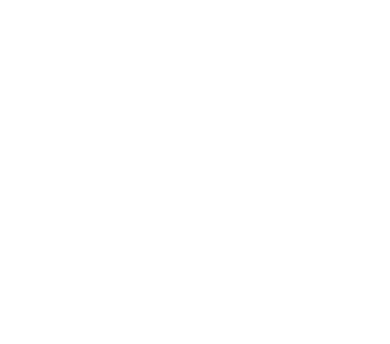
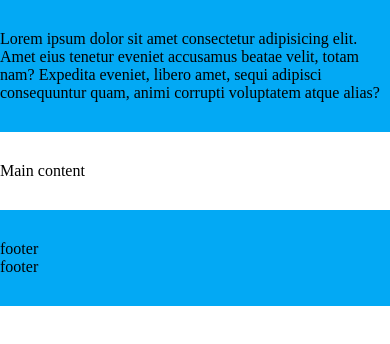
Before and after one commit to sauliusss/coming-soon, a plain HTML site: page index.html in a window 390 px wide. Drawn offline with Linux system fonts and the light colour scheme.

Commit message:
layout css

```diff
--- a/css/base/layout.css
+++ b/css/base/layout.css
@@ -0,0 +1,46 @@
+.container {
+  display: inline-block;
+  width: 100%;
+  padding-top: 60px;
+  padding-bottom: 60px;
+}
+
+.container > .row {
+  display: inline-block;
+  width: 800px;
+  margin-left: calc(50%-400px);
+}
+
+.container > .row-short {
+  display: inline-block;
+  width: 600px;
+  margin-left: calc(50%-300px);
+}
+
+@media (max-width: 900px) {
+  .container > .row {
+    width: 600px;
+    margin-left: calc(50%-300px);
+  }
+}
+
+@media (max-width: 700px) {
+  .container > .row,
+  .container > .row-short {
+    width: 400px;
+    margin-left: calc(50%-200px);
+  }
+}
+
+@media (max-width: 460px) {
+  .container {
+    padding-top: 30px;
+    padding-bottom: 30px;
+  }
+
+  .container > .row,
+  .container > .row-short {
+    width: 100%;
+    margin-left: 0;
+  }
+}
--- a/css/base/reset.css
+++ b/css/base/reset.css
@@ -4,4 +4,9 @@
   padding: 0;
   margin: 0;
   box-sizing: border-box;
+  vertical-align: top;
 }
+
+.bg-primary {
+  background-color: var(--primary-color);
+}
--- a/css/base/variables.css
+++ b/css/base/variables.css
@@ -0,0 +1,3 @@
+:root {
+  --primary-color: #03a9f4;
+}
--- a/css/pages/home.css
+++ b/css/pages/home.css
@@ -7,42 +7,3 @@
 @import "../components/form.css";
 @import "../components/mouse.css";
 @import "../components/progress-bar.css";
-
-.container {
-  width: 100%;
-  margin-left: calc(50%-500px);
-  background-color: aquamarine;
-}
-
-@media (max-width: 1100px) {
-  .container {
-    width: 800px;
-    margin-left: calc(50%-400px);
-    background-color: rgb(75, 127, 168);
-  }
-}
-
-@media (max-width: 900px) {
-  .container {
-    width: 600px;
-    margin-left: calc(50%-300px);
-    background-color: rgb(40, 99, 79);
-  }
-}
-
-@media (max-width: 700px) {
-  .container {
-    width: 400px;
-    margin-left: calc(50%-200px);
-    background-color: rgb(60, 86, 162);
-  }
-}
-
-@media (max-width: 500px) {
-  .container {
-    width: 100%;
-    margin-left: 0;
-    padding: 30px;
-    background-color: rgb(60, 86, 162);
-  }
-}
--- a/index.html
+++ b/index.html
@@ -9,5 +9,16 @@
     <link rel="stylesheet" href="./css/pages/home.css" />
     <title>Coming soon</title>
   </head>
-  <body></body>
+  <body>
+    <section class="container bg-primary">
+      <div class="row-short">Lorem ipsum dolor sit amet consectetur adipisicing elit. Amet eius tenetur eveniet accusamus beatae velit, totam nam? Expedita eveniet, libero amet, sequi adipisci consequuntur quam, animi corrupti voluptatem atque alias?</div>
+    </section>
+    <main class="container">
+      <div class="row">Main content</div>
+    </main>
+    <footer class="container bg-primary">
+      <div class="row-long">footer</div>
+      <div class="row-short">footer</div>
+    </footer>
+  </body>
 </html>
```
